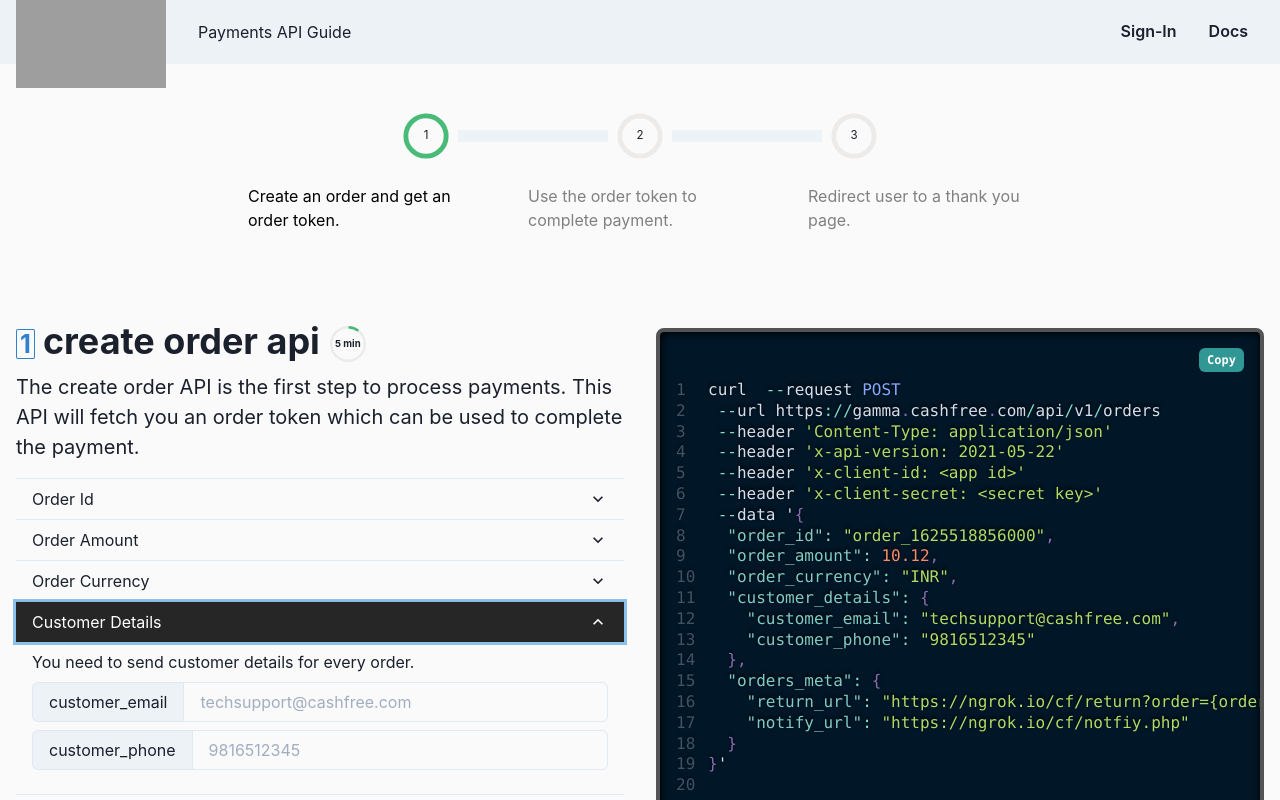
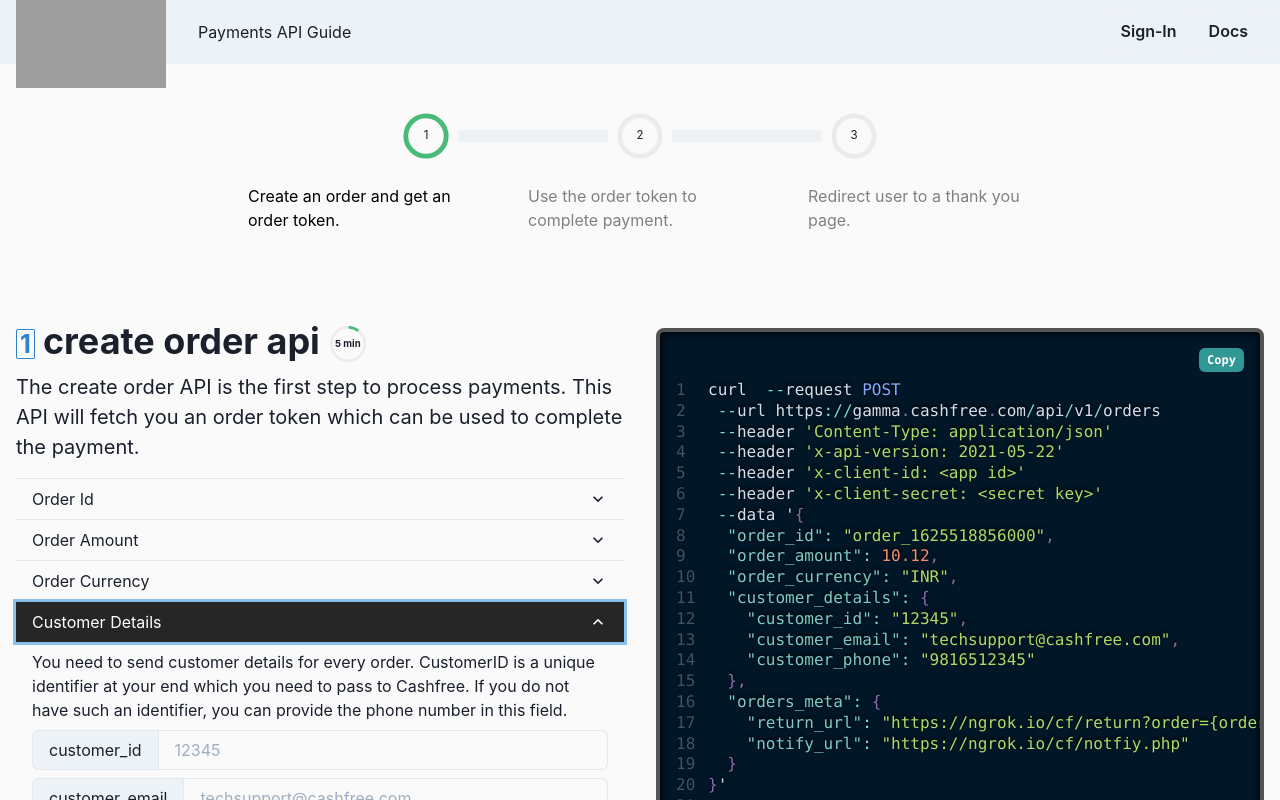
Before and after one commit to obh/api-demo-chakra, a React (Create React App) app: page /docsdemo/create-order in a window 1280 px wide. Both pictures are taken after a click on the button "Customer Details". Shown: the top 800 px of the page. Built offline with nearby package versions, Linux system fonts and the light colour scheme; grey boxes are pictures that could not be loaded.

Commit message:
adding customer_id to the create order request

```diff
--- a/public/index.html
+++ b/public/index.html
@@ -24,7 +24,7 @@
       work correctly both with client-side routing and a non-root public URL.
       Learn how to configure a non-root public URL by running `npm run build`.
     -->
-    <title>React App</title>
+    <title>Cashfree docs tool</title>
   </head>
   <body>
     <noscript>You need to enable JavaScript to run this app.</noscript>
--- a/src/components/Validation.js
+++ b/src/components/Validation.js
@@ -1,7 +1,8 @@
 import validator from 'validator';
 
-const orderIdRegex = new RegExp(/^[ A-Za-z0-9_-]*$/)
+const orderIdRegex = new RegExp(/^[A-Za-z0-9_-]*$/)
 const orderAmountRegex = new RegExp(/^\d+(\.\d{0,2})?$/)
+const customerIDRegex = new RegExp(/^[A-Za-z0-9]*$/)
 const emailRegex = new RegExp(/^(([^<>()[\]\\.,;:\s@"]+(\.[^<>()[\]\\.,;:\s@"]+)*)|(".+"))@((\[[0-9]{1,3}\.[0-9]{1,3}\.[0-9]{1,3}\.[0-9]{1,3}\])|(([a-zA-Z\-0-9]+\.)+[a-zA-Z]{2,}))$/)
 const phoneRegex = new RegExp(/^[6-9]\d{9}$/)
 const cardExpiryMMRegex = new RegExp(/^[0-9]{2}$/)
@@ -37,9 +38,16 @@ export function ValidateOrderCurrency(orderCurrency){
     return [orderCurrency, null]
 }
 
+export function ValidateCustomerID(customerId){
+    if(!customerIDRegex.exec(customerId)){
+        return [null, "customerId is not valid."]
+    }
+    return [customerId, null]
+}
+
 export function ValidateCustomerEmail(email){
     if(!emailRegex.exec(email)){
-        return [null, "It seems that email is not valid."]
+        return [null, "email is not valid."]
     }
     return [email, null]
 }
--- a/src/features/counters/counterSlice.js
+++ b/src/features/counters/counterSlice.js
@@ -11,6 +11,7 @@ const initialState = {
       "order_id": "order_" + Date.now(),
       "order_amount": 10.12,
       "order_currency": "INR",
+      "customer_id": "12345",
       "customer_email": "techsupport@cashfree.com",
       "customer_phone": "9816512345",
       "return_url": "https://ngrok.io/cf/return?order={order_id}&token={order_token}",
--- a/src/pages/CreateOrder.js
+++ b/src/pages/CreateOrder.js
@@ -31,6 +31,7 @@ import { InfoOutlineIcon, LockIcon, UnlockIcon } from '@chakra-ui/icons'
 import { ValidateOrderId,
   ValidateOrderAmount,
   ValidateOrderCurrency,
+  ValidateCustomerID,
   ValidateCustomerEmail,
   ValidateCustomerPhone,
   ValidateReturnUrl,
@@ -217,7 +218,11 @@ const CreateOrder = () => {
             </AccordionButton>
             </h2>
             <AccordionPanel pb={4}>
-            <Text fontSize="md">You need to send customer details for every order.</Text>
+            <Text fontSize="md">You need to send customer details for every order.
+            CustomerID is a unique identifier at your end which you need to pass to Cashfree.
+            If you do not have such an identifier, you can provide the phone number in this field.</Text>
+              <InputBox group={CREATE_ORDER_GROUP} inputDefault="12345" key="customer_id" inputName="Customer ID"
+                  inputParamKey="customer_id" inputValidator={ValidateCustomerID}  />
               <InputBox group={CREATE_ORDER_GROUP} inputDefault="techsupport@cashfree.com" key="customer_email" inputName="Customer Email"
                   inputParamKey="customer_email" inputValidator={ValidateCustomerEmail}  />
               <InputBox group={CREATE_ORDER_GROUP} inputDefault="9816512345" key="customer_phone" inputName="Customer Phone"
--- a/src/pages/code/CreateOrderAPI.js
+++ b/src/pages/code/CreateOrderAPI.js
@@ -11,6 +11,7 @@ function TransformMapToCurl(payload){
     "order_amount": payload.order_amount,
     "order_currency": payload.order_currency,
     "customer_details": {
+      "customer_id": payload.customer_id,
       "customer_email": payload.customer_email,
       "customer_phone": payload.customer_phone
     },
@@ -29,14 +30,16 @@ function ComputeLinetoHighlight(key){
       return 2
     case "order_currency":
       return 3
+    case "customer_id":
+      return 5
     case "customer_email":
-      return 5
+      return 6
     case "customer_phone":
-      return 6
+      return 7
     case "return_url":
-      return 8
+      return 9
     case "notify_url":
-      return 9
+      return 10
     default:
       return -100 // no line to highlight
   }
```
